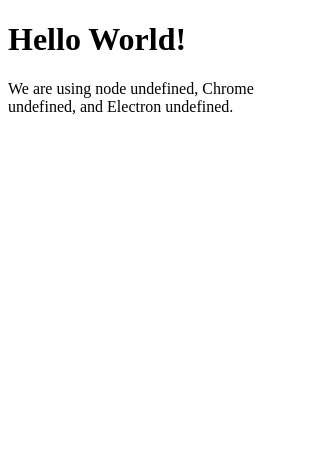
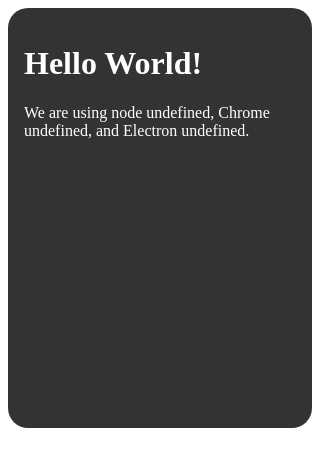
Before and after one commit to PatentLobster/work-io, an Electron app: page src/index.html in a window 320 px wide. Drawn offline with Linux system fonts and the light colour scheme; no server answers.

Commit message:
Better UI

```diff
--- /dev/null
+++ b/assets/css/app.css
@@ -0,0 +1,24 @@
+html {
+  box-sizing: border-box; }
+
+*,
+*:before,
+*:after {
+  box-sizing: inherit; }
+
+:root {
+  --text-color: #333;
+  --window-border-radius: 6px;
+  --button-border-radius: 4px;
+  --input-border-radius: 4px;
+  --font-size: 14px; }
+
+
+.content {
+    border-radius: 20px;
+    height: 420px;
+    padding: 1em;
+    color: white;
+    background-color: #333333;
+
+}
--- a/src/index.html
+++ b/src/index.html
@@ -5,14 +5,19 @@
     <title>Hello World!</title>
     <!-- https://electronjs.org/docs/tutorial/security#csp-meta-tag -->
     <meta http-equiv="Content-Security-Policy" content="script-src 'self' 'unsafe-inline';" />
+    <link rel="stylesheet" href="../assets/css/app.css">
   </head>
   <body>
-    <h1>Hello World!</h1>
-    We are using node <script>document.write(process.versions.node)</script>,
-    Chrome <script>document.write(process.versions.chrome)</script>,
-    and Electron <script>document.write(process.versions.electron)</script>.
-    <div class="list" id="lol">
+  <div class="header-arrow"></div>
+    <div class="content">
 
+      <h1>Hello World!</h1>
+      We are using node <script>document.write(process.versions.node)</script>,
+      Chrome <script>document.write(process.versions.chrome)</script>,
+      and Electron <script>document.write(process.versions.electron)</script>.
+      <div class="list" id="lol">
+
+      </div>
     </div>
     <script src="index.js"></script>
   </body>
```
Also changed, not shown: main.js (+4 -3 lines).
